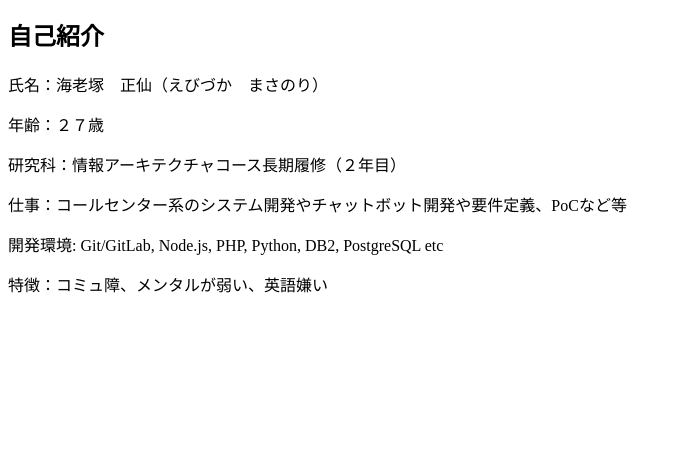
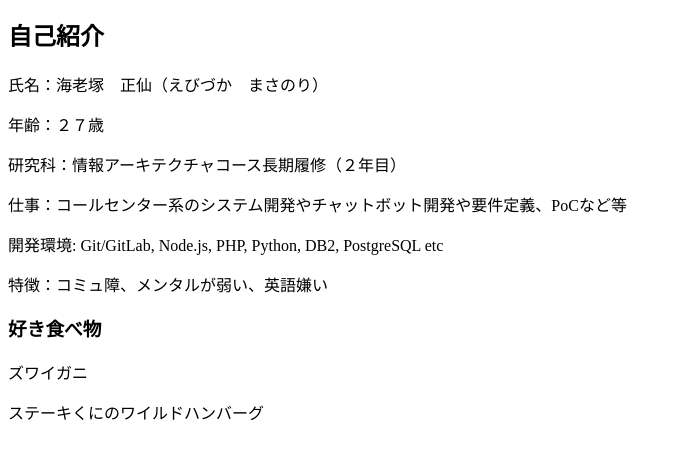
Before and after one commit to chiroruxx/team_project, a plain HTML site: page ebisennet.html in a window 1280 px wide. Shown: the part 116-574 px from the top of the page, without its empty margins (0-682 px from the left). Drawn offline with Linux system fonts and the light colour scheme.

Commit message:
自己紹介に好きな食べ物を追加

```diff
--- a/ebisennet.html
+++ b/ebisennet.html
@@ -14,5 +14,8 @@
   <p>仕事：コールセンター系のシステム開発やチャットボット開発や要件定義、PoCなど等</p>
   <p>開発環境: Git/GitLab, Node.js, PHP, Python, DB2, PostgreSQL etc</p>
   <p>特徴：コミュ障、メンタルが弱い、英語嫌い</p>
+  <h3>好き食べ物</h3>
+  <p>ズワイガニ</p>
+  <p>ステーキくにのワイルドハンバーグ</p>
 </body>
 </html>
```
